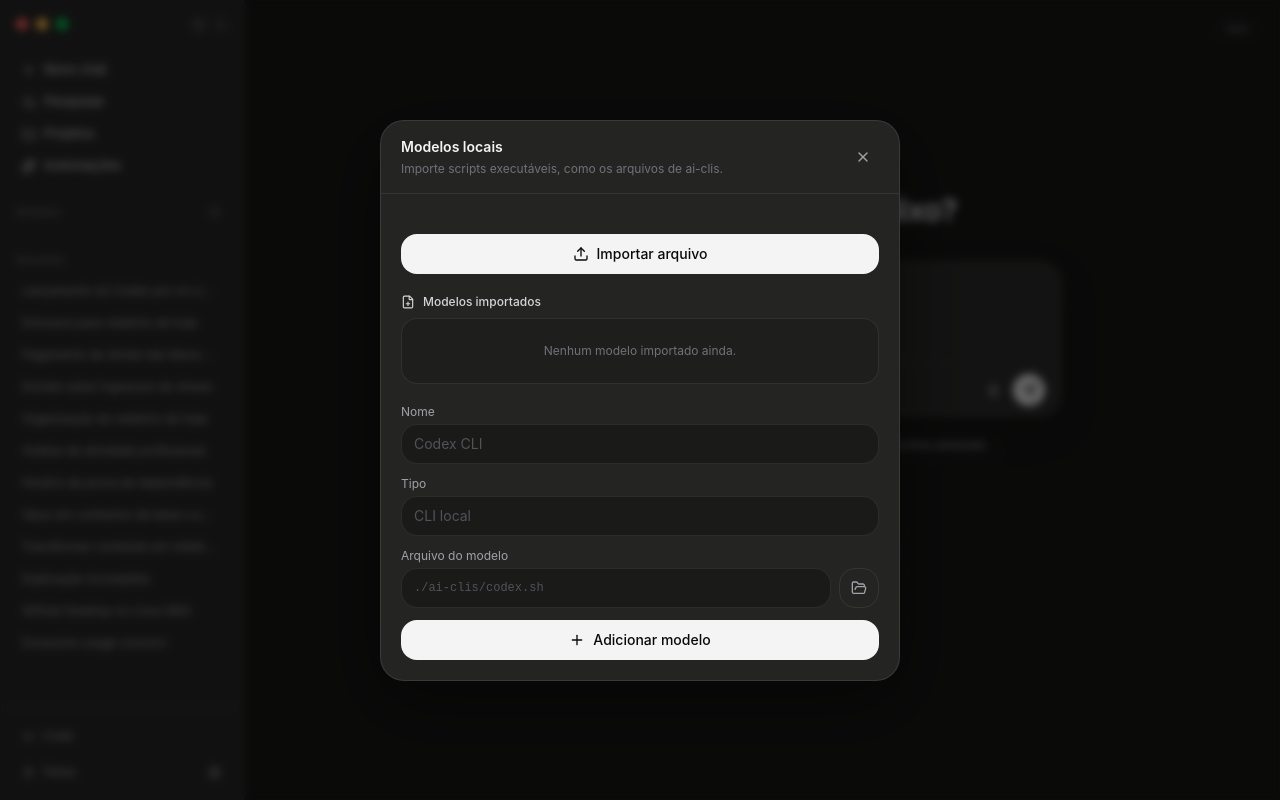
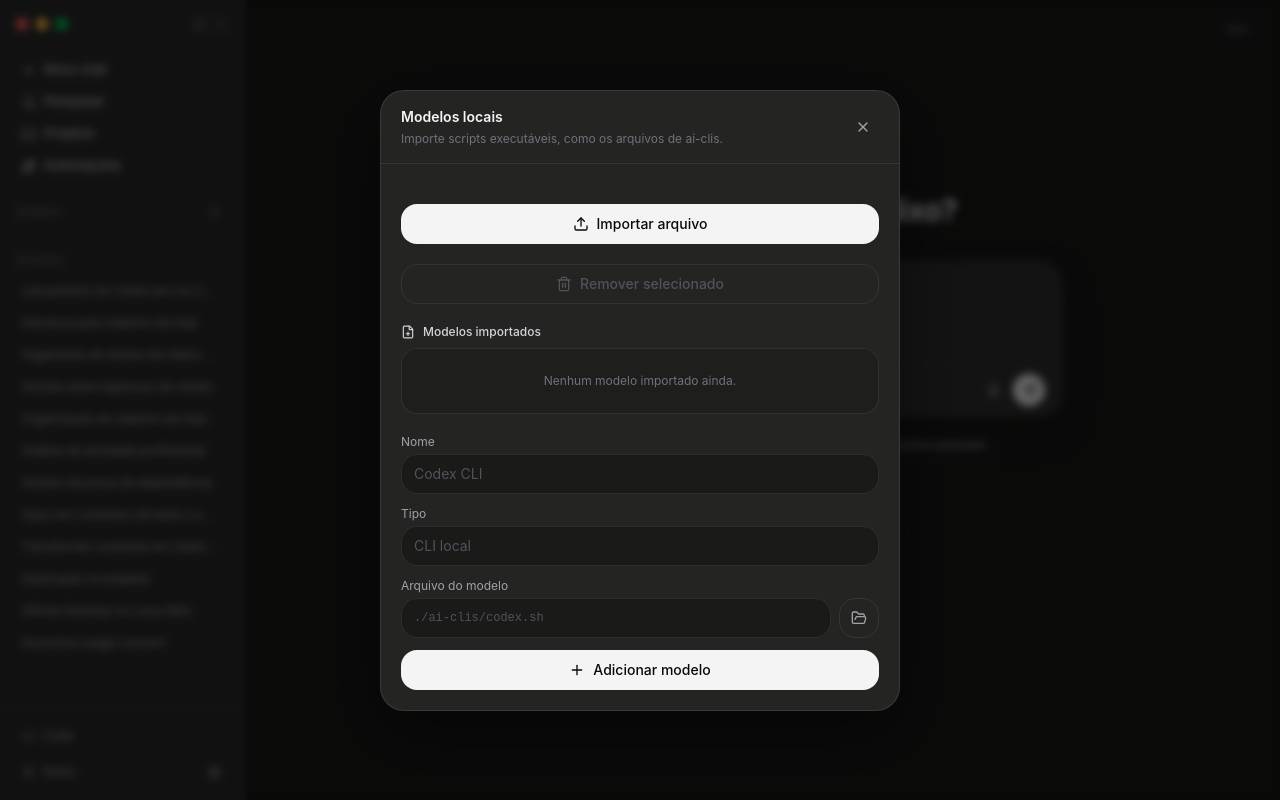
Before and after one commit to Felipe-Alcantara/Felixo-AI-Core, a React (Vite) app in the folder app/: page / in a window 1280 px wide. Both pictures are taken after a click on the button "Configurar modelos". Built offline with nearby package versions, Linux system fonts and the light colour scheme.

Commit message:
fix(models): show selected model removal action
Expose a persistent remove-selected button in the model settings modal so model deletion is visible even before scanning the imported list.

```diff
--- a/app/src/features/chat/components/ChatWorkspace.tsx
+++ b/app/src/features/chat/components/ChatWorkspace.tsx
@@ -175,6 +175,7 @@ export function ChatWorkspace() {
 
       <ModelSettingsModal
         models={models}
+        selectedModel={selectedModel}
         isOpen={isModelSettingsOpen}
         onAddModel={addModel}
         onClearModels={clearModels}
--- a/app/src/features/chat/components/ModelSettingsModal.tsx
+++ b/app/src/features/chat/components/ModelSettingsModal.tsx
@@ -6,6 +6,7 @@ import { createModelId } from '../services/model-storage'
 
 type ModelSettingsModalProps = {
   models: Model[]
+  selectedModel: Model | null
   isOpen: boolean
   onClose: () => void
   onAddModel: (model: Model) => void
@@ -15,6 +16,7 @@ type ModelSettingsModalProps = {
 
 export function ModelSettingsModal({
   models,
+  selectedModel,
   isOpen,
   onClose,
   onAddModel,
@@ -236,6 +238,16 @@ export function ModelSettingsModal({
             Importar arquivo
           </button>
 
+          <button
+            type="button"
+            disabled={!selectedModel}
+            onClick={() => selectedModel && removeModel(selectedModel)}
+            className="flex h-10 w-full items-center justify-center gap-2 rounded-2xl border border-red-300/20 text-sm font-medium text-red-200 transition hover:bg-red-400/10 disabled:cursor-not-allowed disabled:border-white/[0.08] disabled:text-zinc-600 disabled:hover:bg-transparent"
+          >
+            <Trash2 size={16} aria-hidden="true" />
+            Remover selecionado
+          </button>
+
           {status && (
             <p className="rounded-2xl border border-white/[0.08] bg-white/[0.04] px-3 py-2 text-xs text-zinc-400">
               {status}
```
